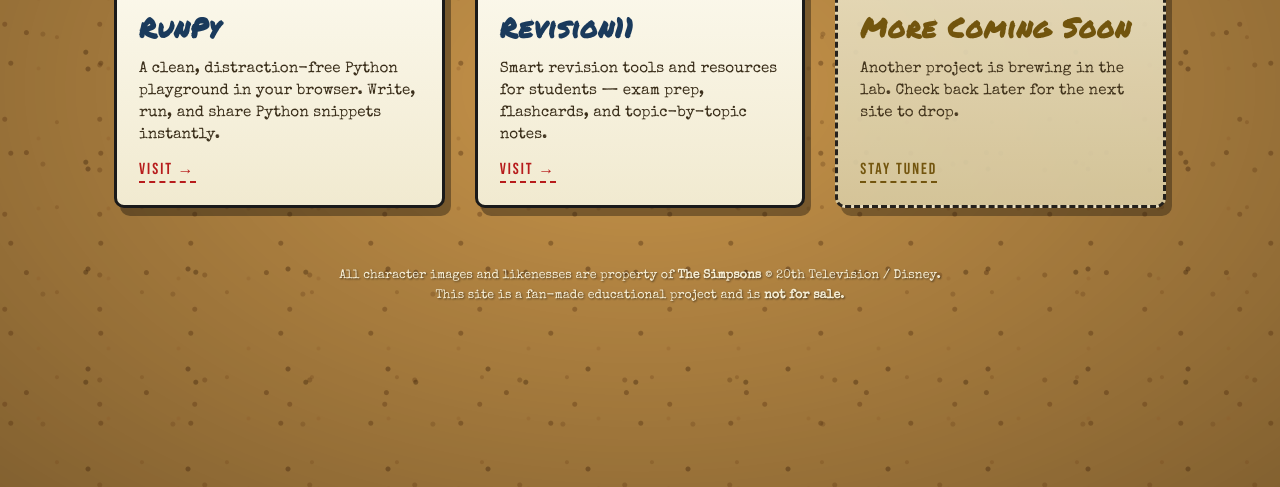
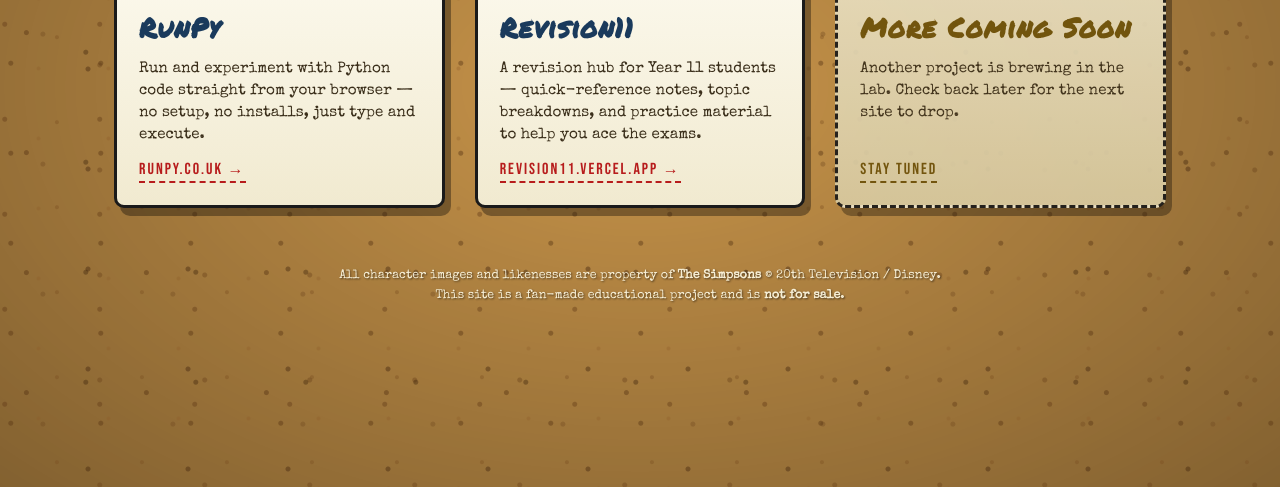
Before and after one commit to kasimlone/who-shot-mr-burns, a plain HTML site: page more.html in a window 1280 px wide. Shown: the part 313-800 px from the top of the page. Drawn offline with nearby package versions, Linux system fonts and the light colour scheme.

Commit message:
Fix RunPy and Revision11 URLs and refine descriptions

```diff
--- a/more.html
+++ b/more.html
@@ -185,20 +185,20 @@
 
   <div class="grid">
 
-    <a class="site-card" href="https://runpy.io" target="_blank" rel="noopener">
+    <a class="site-card" href="https://runpy.co.uk" target="_blank" rel="noopener">
       <span class="tag">LIVE</span>
       <div class="icon">{ }</div>
       <h2>RunPy</h2>
-      <p>A clean, distraction-free Python playground in your browser. Write, run, and share Python snippets instantly.</p>
-      <span class="visit">Visit →</span>
+      <p>Run and experiment with Python code straight from your browser — no setup, no installs, just type and execute.</p>
+      <span class="visit">runpy.co.uk →</span>
     </a>
 
-    <a class="site-card" href="https://revision11.com" target="_blank" rel="noopener">
+    <a class="site-card" href="https://revision11.vercel.app" target="_blank" rel="noopener">
       <span class="tag">LIVE</span>
       <div class="icon">11</div>
       <h2>Revision11</h2>
-      <p>Smart revision tools and resources for students — exam prep, flashcards, and topic-by-topic notes.</p>
-      <span class="visit">Visit →</span>
+      <p>A revision hub for Year 11 students — quick-reference notes, topic breakdowns, and practice material to help you ace the exams.</p>
+      <span class="visit">revision11.vercel.app →</span>
     </a>
 
     <div class="site-card soon" aria-disabled="true">
```
